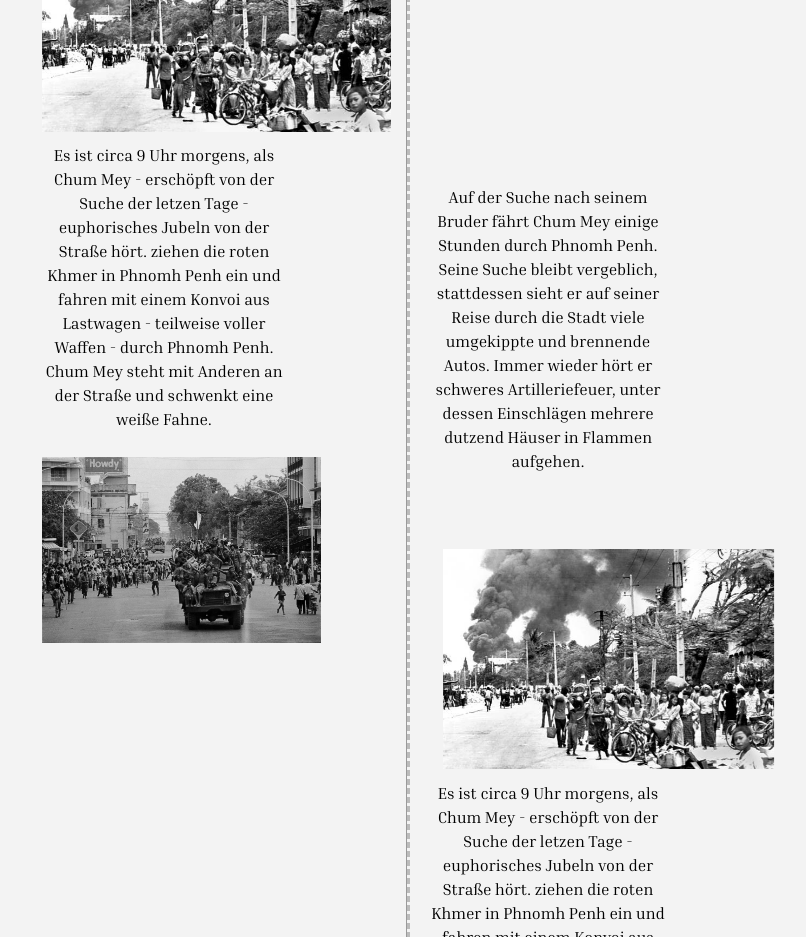
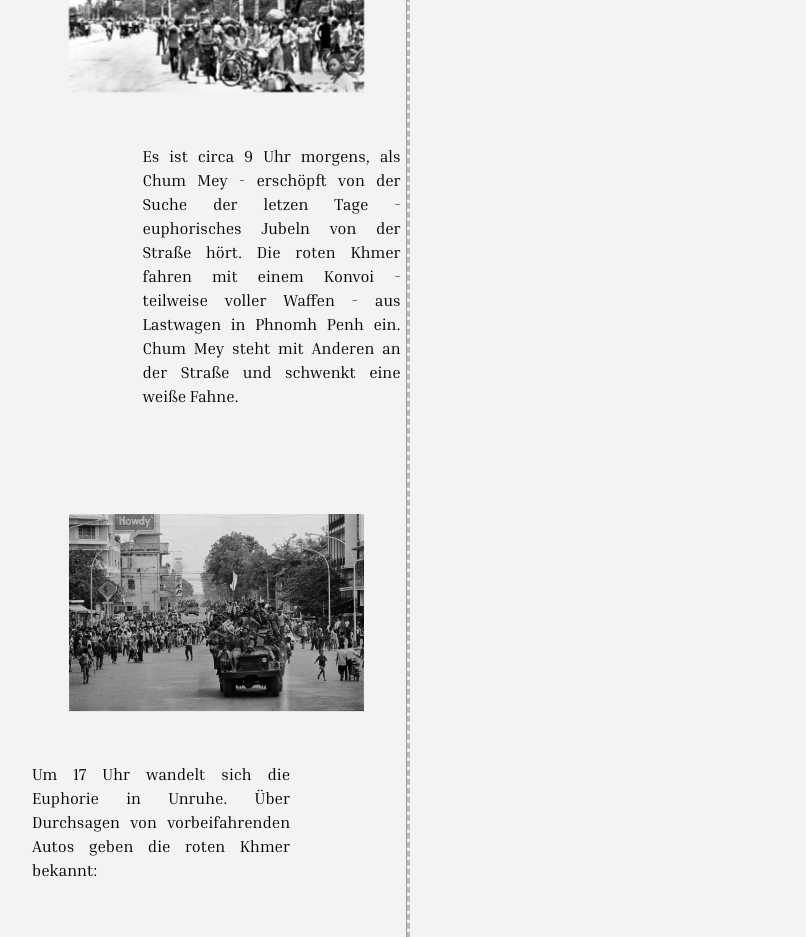
Before and after one commit to carlobeckmann2602/digital-storytelling-, a React (Vite) app: page / in a window 1280 px wide. Shown: the part 11020-11957 px from the top of the page, without its empty margins (224-1030 px from the left). Built offline with nearby package versions, Linux system fonts and the light colour scheme.

Commit message:
feat: Implement first storyline sketch

```diff
--- a/src/components/chapter/InvasionBoth/InvasionBoth.module.scss
+++ b/src/components/chapter/InvasionBoth/InvasionBoth.module.scss
@@ -15,25 +15,36 @@
   width: 100%;
   display: flex;
   flex-direction: column;
-  gap: 20px;
+  gap: 60px;
+}
+
+.section {
+  display: flex;
+  flex-direction: column;
+  gap: 60px;
 }
 
 .subsection {
   display: flex;
   flex-direction: row;
   gap: 5%;
-  margin: 10px;
 
   &.leftAlign {
     justify-content: flex-start;
+
+    p {
+      width: 70%;
+      text-align: justify;
+    }
   }
 
   &.rightAlign {
     justify-content: flex-end;
-  }
 
-  p {
-    width: 70%;
+    p {
+      width: 70%;
+      text-align: justify;
+    }
   }
 
   .imgL {
@@ -56,3 +67,36 @@
   margin-top: 0;
   margin-bottom: 0;
 }
+
+.bigP {
+  display: block;
+  padding: 0 20px;
+  // font-family: InriaSerif-Italic;
+  font-size: 1.5em;
+  width: 100%;
+}
+
+.quote {
+  content: '';
+}
+
+.quote::before {
+  content: '';
+  font-family: InriaSerif-Bold;
+  font-size: 5em;
+  color: red;
+}
+
+.quote > p {
+  font-family: InriaSerif-Italic;
+  font-size: 3em;
+}
+
+.test {
+  display: block;
+  content: '';
+  // font-family: InriaSerif-Bold;
+  // font-size: 10em;
+  // color: red;
+  // margin: 0 0;
+}
--- a/src/components/chapter/InvasionBoth/InvasionBoth.tsx
+++ b/src/components/chapter/InvasionBoth/InvasionBoth.tsx
@@ -7,6 +7,7 @@ import * as language from './InvasionBoth_lang'
 import InvasionImage1 from '@/assets/img/InvasionBoth_Invasion1_c_Roland_Neveu.png'
 import InvasionImage2 from '@/assets/img/InvasionBoth_Invasion2_c_Claude_Juvenal.jpg'
 import InvasionImage3 from '@/assets/img/InvasionBoth_Invasion3_c_Roland_Neveu.png'
+import InvasionImage4 from '@/assets/img/InvasionBoth_Invasion4_c_.png'
 import { Parallax } from 'react-scroll-parallax'
 
 interface Props {
@@ -26,9 +27,9 @@ const InvasionBoth = (props: Props) => {
   (Height of own sticky-container)
   + (Height of Content of other sides container)
   + (Height of next sticky-container of other side) */
-  const computeHeight = (idKey: string) => {
+  const computeHeight = (idKey: string, offset = 0) => {
     const elements = document.querySelectorAll(idKey)
-    let height = 0
+    let height = offset
     elements.forEach((elem) => (height += elem.getBoundingClientRect().height))
     return height
   }
@@ -46,83 +47,112 @@ const InvasionBoth = (props: Props) => {
         <img src={InvasionImage1} alt='Testbild' className={classes.imgL} />
         <div className={classes.splitScreenWrapper}>
           <div className={classNames(classes.leftSide)}>
-            {/* first section LEFT */}
-            <div className='firstR'>
+            {/* 1.section LEFT */}
+            <div className={classNames(classes.section, 'firstR')}>
               <div className={classNames(classes.subsection, classes.leftAlign)}>
                 <p>{language.C_1}</p>
               </div>
               <div className={classNames(classes.subsection, classes.rightAlign)}>
-                <Parallax speed={5}>
-                  <img src={InvasionImage2} alt='Testbild' className={classNames(classes.imgL)} />
+                <Parallax speed={3}>
+                  <img src={InvasionImage2} alt='Testbild' className={classNames(classes.imgS)} />
                 </Parallax>
               </div>
+              <div className={classNames(classes.subsection, classes.rightAlign)}>
+                <p>{language.C_2}</p>
+              </div>
+              <div className={classNames(classes.subsection, classes.rightAlign)}>
+                <Parallax speed={3}>
+                  <img src={InvasionImage3} alt='Testbild' className={classNames(classes.imgS)} />
+                </Parallax>
+              </div>
+              <div className={classNames(classes.subsection, classes.leftAlign)}>
+                <p>{language.C_3}</p>
+              </div>
             </div>
-            {/* second section LEFT */}
-            <div style={{ height: computeHeight('.secondL') }}>
-              <div className={classNames(classes.sticky, 'firstR', 'secondL')}>
+            {/* 2.section LEFT */}
+            <div style={{ height: computeHeight('.secondL', 450) }}>
+              <div className={classNames(classes.section, classes.sticky, 'firstR', 'secondL')}>
                 <div className={classNames(classes.subsection)}>
-                  <p>{language.C_2}</p>
-                </div>
-                <div className={classNames(classes.subsection)}>
-                  <img src={InvasionImage3} alt='Testbild' className={classNames(classes.imgS)} />
+                  <p className={classNames(classes.bigP)}>{language.C_4_Quote}</p>
                 </div>
               </div>
             </div>
-            {/* third section LEFT */}
-            <div className={classNames('secondR')}>
-              <div className={classes.subsection}>
-                <Parallax speed={0}>
-                  <p>
-                    DREIIIIIILorem ipsum dolor sit amet, consectetur adipisicing elit. Nesciunt,
-                    recusandae natus itaque fugit quod optio earum excepturi quae est quibusdam eius
-                    deleniti hic, ea consectetur distinctio nobis tempora voluptatum voluptates?
-                  </p>
-                </Parallax>
+            {/* 3.section LEFT */}
+            <div className={classNames(classes.section, 'thirdR')}>
+              <div className={classNames(classes.subsection, classes.rightAlign)}>
+                <p>{language.C_5}</p>
               </div>
-              <div className={classes.subsection}>
-                <p>
-                  Lorem ipsum dolor sit amet, consectetur adipisicing elit. Nesciunt, recusandae
-                  natus itaque fugit quod optio earum excepturi quae est quibusdam eius deleniti
-                  hic, ea consectetur distinctio nobis tempora voluptatum voluptates?
-                </p>
+              <div className={classNames(classes.subsection, classes.leftAlign)}>
+                <p>{language.C_6}</p>
               </div>
-              <div id='test' className={classes.subsection}>
-                <p>
-                  Lorem ipsum dolor sit amet, consectetur adipisicing elit. Nesciunt, recusandae
-                  natus itaque fugit quod optio earum excepturi quae est quibusdam eius deleniti
-                  hic, ea consectetur distinctio nobis tempora voluptatum voluptates?
-                </p>
+            </div>
+            {/* 4.section LEFT */}
+            <div style={{ height: computeHeight('.fourthL') }}>
+              <div className={classNames(classes.section, classes.sticky, 'thirdR', 'fourthL')}>
+                <div className={classNames(classes.subsection, classes.rightAlign)}>
+                  {/* <Parallax speed={3}> */}
+                  <img src={InvasionImage4} alt='Testbild' className={classNames(classes.imgS)} />
+                  {/* </Parallax> */}
+                </div>
+                <div className={classNames(classes.subsection, classes.leftAlign)}>
+                  <p>{language.C_7}</p>
+                </div>
               </div>
             </div>
           </div>
           <hr className={classes.dashed}></hr>
           <div className={classes.rightSide}>
             {/* Offset container for first section */}
-            <div style={{ height: computeHeight('.firstR') - 75 }}></div>
-            {/* first section RIGHT */}
-            <div className={classNames('secondL')}>
+            <div style={{ height: computeHeight('.firstR', 300) }}></div>
+            {/* 1.section RIGHT */}
+            <div className={classNames(classes.section, 'secondL')}>
               <div className={classNames(classes.subsection, classes.leftAlign)}>
-                <p>{language.C_1}</p>
+                <p>{language.B_1}</p>
+              </div>
+              <div className={classNames(classes.subsection)}>
+                <p className={classNames(classes.bigP)}>{language.B_2_Quote}</p>
               </div>
               <div className={classNames(classes.subsection, classes.rightAlign)}>
-                <div></div>
-                <Parallax speed={5}>
-                  <img src={InvasionImage2} alt='Testbild' className={classNames(classes.imgL)} />
+                <Parallax speed={2}>
+                  <img src={InvasionImage2} alt='Testbild' className={classNames(classes.imgS)} />
                 </Parallax>
               </div>
             </div>
-            {/* second section RIGHT */}
-            <div style={{ height: computeHeight('.secondR') }}>
-              <div className={classNames(classes.sticky, 'secondL', 'secondR')}>
+            {/* 2.section RIGHT */}
+            <div style={{ height: computeHeight('.thirdR', 450) }}>
+              <div className={classNames(classes.section, classes.sticky, 'secondL', 'thirdR')}>
                 <div className={classNames(classes.subsection)}>
-                  <p>{language.C_2}</p>
+                  <p>{language.B_3}</p>
                 </div>
-                <div className={classNames(classes.subsection)}>
-                  <img src={InvasionImage3} alt='Testbild' className={classNames(classes.imgS)} />
+                <div className={classNames(classes.subsection, classes.rightAlign)}>
+                  {/* <Parallax speed={2}> */}
+                  <img src={InvasionImage2} alt='Testbild' className={classNames(classes.imgS)} />
+                  {/* </Parallax> */}
                 </div>
               </div>
             </div>
+            {/* 3.section RIGHT */}
+            <div className={classNames(classes.section, 'fourthL')}>
+              <div className={classNames(classes.subsection, classes.leftAlign)}>
+                <p>{language.B_1}</p>
+              </div>
+              <div className={classNames(classes.subsection)}>
+                <p className={classNames(classes.bigP)}>{language.B_2_Quote}</p>
+              </div>
+              <div className={classNames(classes.subsection, classes.rightAlign)}>
+                <Parallax speed={2}>
+                  <img src={InvasionImage2} alt='Testbild' className={classNames(classes.imgS)} />
+                </Parallax>
+              </div>
+            </div>
           </div>
+        </div>
+        <div className={classNames(classes.subsection)}>
+          <p className={classNames(classes.test)}>„</p>
+          <span className={classNames(classes.quote)}>
+            <p>{language.B_7_Quote}</p>
+          </span>
+          <p className={classNames(classes.test)}>“</p>
         </div>
       </div>
     </div>
--- a/src/components/chapter/InvasionBoth/InvasionBoth_lang.ts
+++ b/src/components/chapter/InvasionBoth/InvasionBoth_lang.ts
@@ -1,11 +1,46 @@
+/* TODO: Zu vorherigem Kapitel??? */
 export const C_1 =
   'Auf der Suche nach seinem Bruder fährt Chum Mey einige Stunden durch Phnomh Penh. Seine Suche bleibt vergeblich, stattdessen sieht er auf seiner Reise durch die Stadt viele umgekippte und brennende Autos. Immer wieder hört er schweres Artilleriefeuer, unter dessen Einschlägen mehrere dutzend Häuser in Flammen aufgehen.'
 
 export const C_2 =
-  'Es ist circa 9 Uhr morgens, als Chum Mey - erschöpft von der Suche der letzen Tage - euphorisches Jubeln von der Straße hört.  ziehen die roten Khmer in Phnomh Penh ein und fahren mit einem Konvoi aus Lastwagen - teilweise voller Waffen - durch Phnomh Penh. Chum Mey steht mit Anderen an der Straße und schwenkt eine weiße Fahne.'
+  'Es ist circa 9 Uhr morgens, als Chum Mey - erschöpft von der Suche der letzen Tage - euphorisches Jubeln von der Straße hört. Die roten Khmer fahren mit einem Konvoi - teilweise voller Waffen - aus Lastwagen in Phnomh Penh ein. Chum Mey steht mit Anderen an der Straße und schwenkt eine weiße Fahne.'
 
 export const C_3 =
-  'Phnomh Penh wird evakuiert und Chum Mey und seine Familie müssen die Stadt verlassen.'
+  'Um 17 Uhr wandelt sich die Euphorie in Unruhe. Über Durchsagen von vorbeifahrenden Autos geben die roten Khmer bekannt:'
 
-export const C_4 =
-  '  Gemeinsam mit vielen anderen machen sie sich auf den Weg. Nachts schlafen sie auf der Straße. Im Licht des nächsten Tages bemerken sie, das überall auf den Straßen Leichen liegen.'
+export const C_4_Quote =
+  'Wir haben aus sicherer Quelle erfahren, dass die amerikanischen Kräfte die Bombardierung der Stadt planen. Wir bitten alle Bürger, die Stadt umgehend zu verlassen! Ihr könnt in weniger als 72 Stunden zu euren Häusern zurückkehren!'
+
+export const C_5 =
+  'Chum Mey beschließt, die Stadt mit seiner Familie zu verlassen. Doch irgendetwas ist anders als die vorherigen Male. Er hat ein ungutes Gefühl...'
+
+export const C_6 =
+  'Getrieben von den roten Khmer macht Chum Mey sich gemeinsam mit vielen anderen auf den Weg aus der Stadt.'
+
+export const C_7 = 'Im Licht des nächsten Tages macht er eine grausame Entdeckung...'
+
+/*
+
+
+
+
+*/
+export const B_1 =
+  'Bou Meng arbeitet gerade an einer Druckpresse, als ein Kollege euphorisch in den den Raum stürmt.'
+
+export const B_2_Quote =
+  'Wir haben es geschafft, unsere Kameraden haben soeben Phnomh Penh eingenommen!'
+
+export const B_3 =
+  'Bou Meng und seine Kollegen legen die Arbeit nieder und feiern den Sieg. Er freut sich vor allem darüber, endlich seine Familie wiederzusehen zu können.'
+
+export const B_4 =
+  'Nach dem Zusammentreffen von Bou Meng und seiner Frau und seinen Kindern machen sie sich aus auf Anweisung der roten Khmer auf den Weg aus dem Dschungel nach Phnomh Penh.'
+
+export const B_5 =
+  'Auf dem Weg treffen sie die Menschen, die aus Phnomh Penh evakuiert werden. Bou Meng beobachtet Kinder ohne Eltern und traurige Gesichter. Er wunderte sich darüber, denn schließlich gab es doch den Sieg der roten Khmer zu feiern...'
+
+export const B_6 =
+  'Als er einem alten Mann hilft, der ihm aus Richtung Phnomh Penh entgegen kommt, berichtet dieser ihm, dass er aus seinem Haus vertrieben wurde.'
+
+export const B_7_Quote = 'It was then that i realised that the revolution had cheated on us.'
--- a/src/helpers/constants.ts
+++ b/src/helpers/constants.ts
@@ -18,7 +18,10 @@ export const CHAPTERS = new Map([
     'INVASION_BACKGROUND',
     { time: 'XXXX - YZYZ', title: 'Einordnung: Einnahme Phnomh Penhs', place: 'Beispielort3' },
   ],
-  ['INVASION_BOTH', { time: 'XXXX - YZYZ', title: 'Einnahme Phnomh Penhs', place: 'Beispielort3' }],
+  [
+    'INVASION_BOTH',
+    { time: '17.04.1975', title: 'Der 17. April: Einnahme Phnomh Penhs', place: 'Phnomh Penh' },
+  ],
   [
     'AFTER_INVASION_B',
     { time: 'XXXX - YZYZ', title: 'Bou Mengs Leben nach der Einnahme', place: 'Beispielort3' },
```
Also changed, not shown: src/assets/img/InvasionBoth_Invasion4_c_.png (added).
